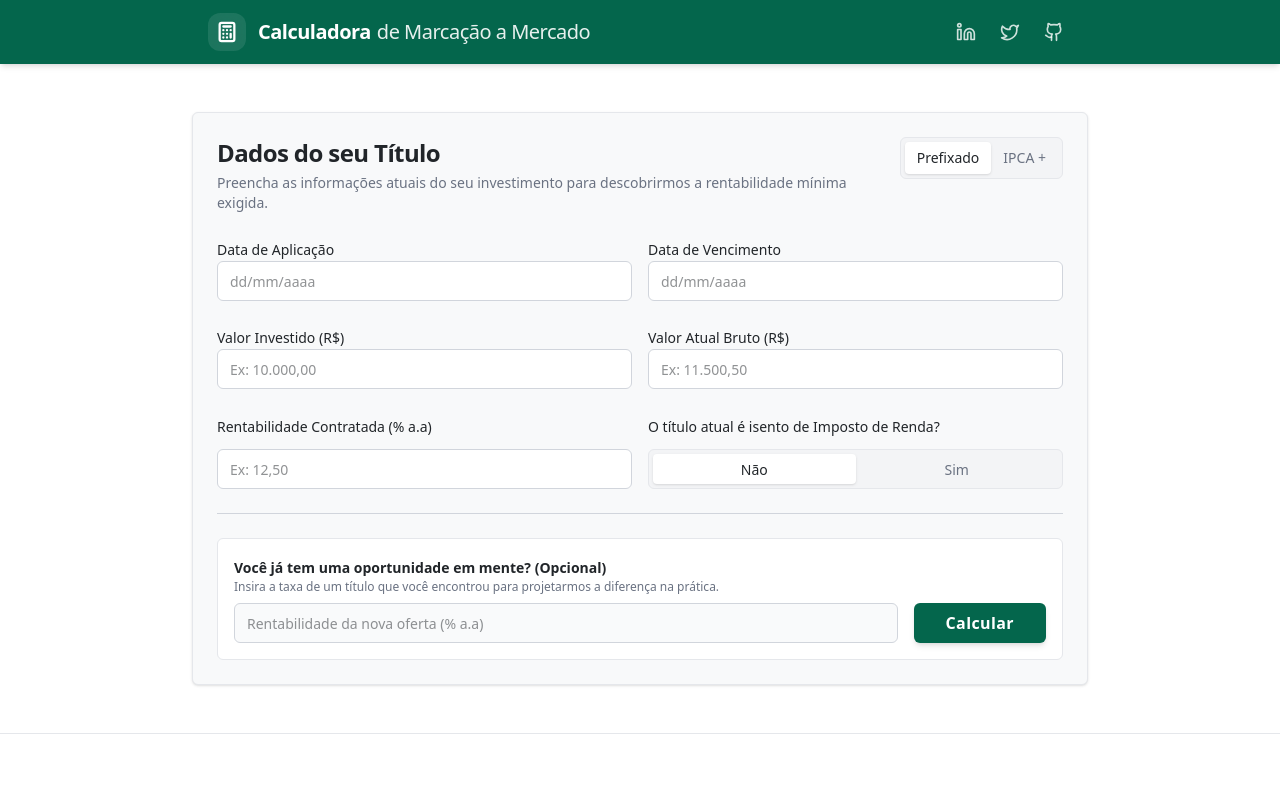
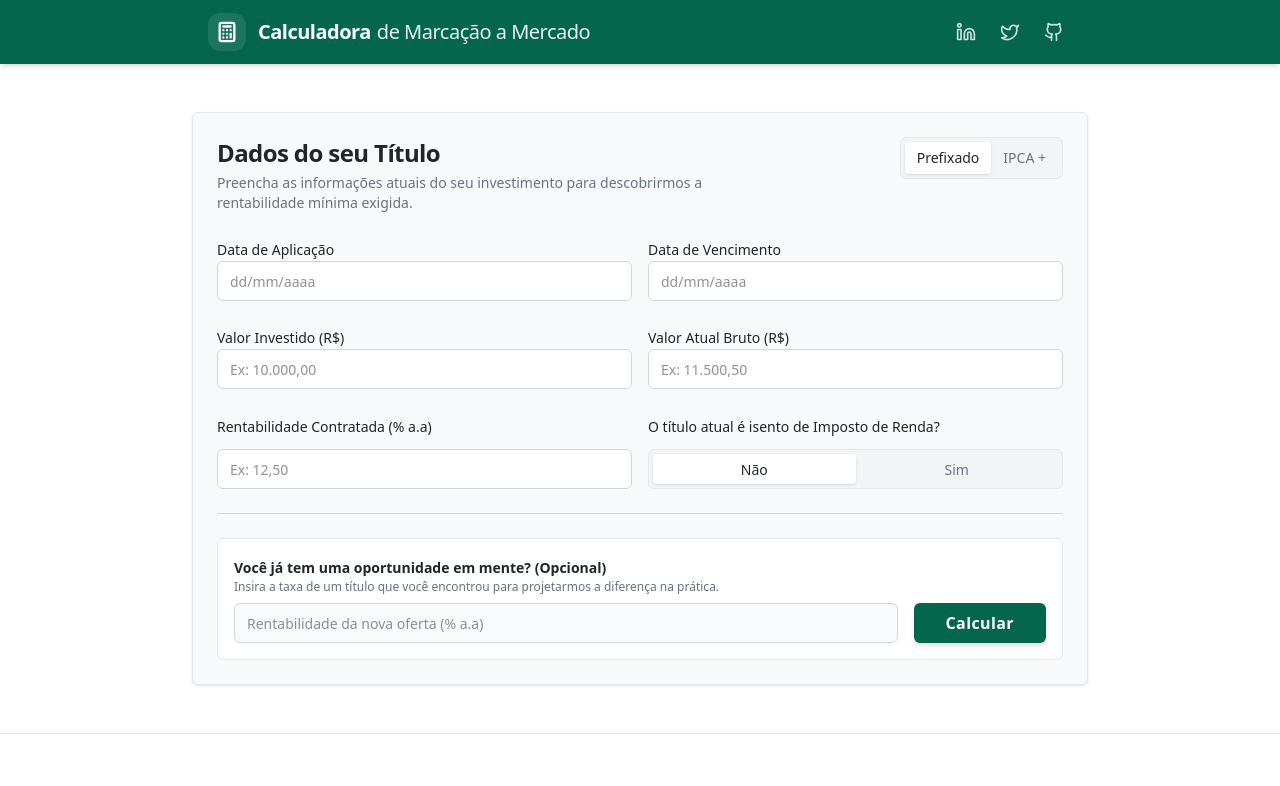
Before and after one commit to rafaelviefe/marcacao-mercado-calc, a Next.js app: page / in a window 1280 px wide. Shown: the top 786 px of the page. Built offline with nearby package versions, Linux system fonts and the light colour scheme.

Commit message:
Improve layout of title information section in CalculatorForm for better responsiveness

```diff
--- a/src/components/CalculatorForm.tsx
+++ b/src/components/CalculatorForm.tsx
@@ -244,11 +244,11 @@ export function CalculatorForm() {
   return (
     <div className="max-w-4xl p-6 border border-gray-200 rounded-md bg-calculator-card w-full mx-auto shadow-sm transition-all duration-500">
       <div className="flex flex-col sm:flex-row sm:items-start justify-between gap-4 mb-6">
-        <div>
+        <div className="flex-1">
           <h3 className="text-2xl font-semibold tracking-tight text-calculator-text">
             Dados do seu Título
           </h3>
-          <p className="text-sm text-gray-500 mt-1">
+          <p className="text-sm text-gray-500 mt-1 sm:max-w-[85%]">
             Preencha as informações atuais do seu investimento para descobrirmos a
             rentabilidade mínima exigida.
           </p>
```
